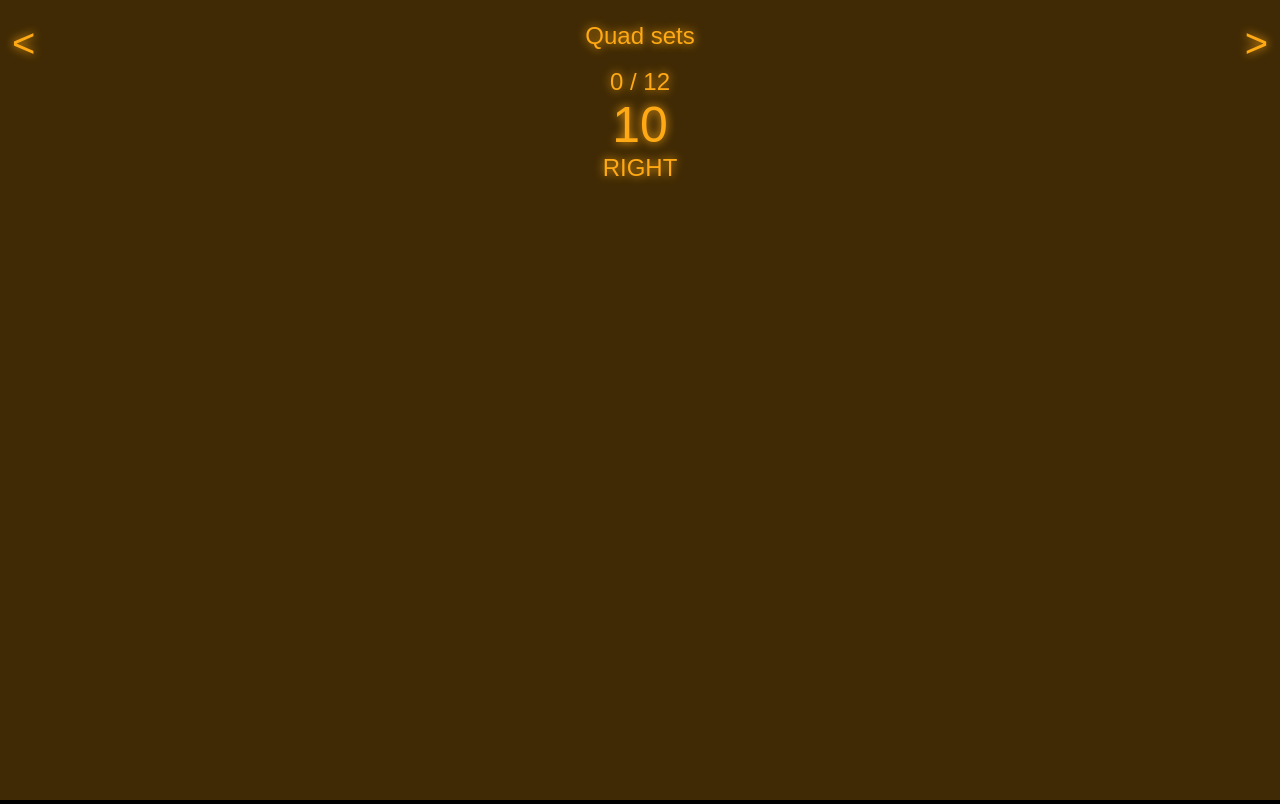
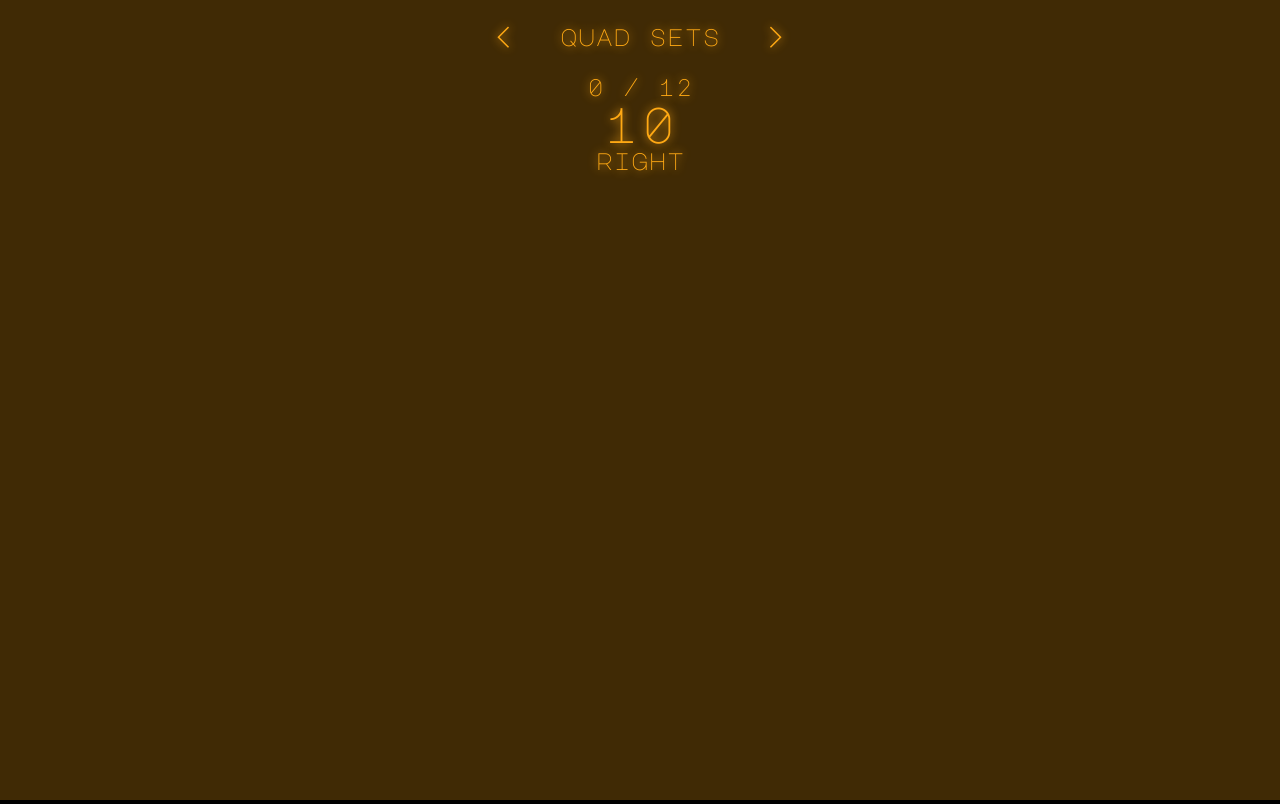
Before and after one commit to pungprakearti/rep-counter, a React (Create React App) app: page / in a window 1280 px wide. Built offline with nearby package versions, Linux system fonts and the light colour scheme.

Commit message:
Add font

```diff
--- a/public/index.html
+++ b/public/index.html
@@ -1,6 +1,7 @@
 <!DOCTYPE html>
 <html lang="en">
   <head>
+    <link href="https://fonts.googleapis.com/css2?family=Major+Mono+Display&display=swap" rel="stylesheet">
     <meta charset="utf-8" />
     <link rel="icon" href="%PUBLIC_URL%/favicon.ico" />
     <meta name="viewport" content="width=device-width, initial-scale=1" />
@@ -24,7 +25,7 @@
       work correctly both with client-side routing and a non-root public URL.
       Learn how to configure a non-root public URL by running `npm run build`.
     -->
-    <title>React App</title>
+    <title>Rep Counter</title>
   </head>
   <body>
     <noscript>You need to enable JavaScript to run this app.</noscript>
--- a/src/Counter.js
+++ b/src/Counter.js
@@ -181,12 +181,12 @@ export default class Counter extends Component {
       <div className='counter'>
         <button className={`counter_Button${rest ? ' rest' : ''}`} onClick={this.handleClick}>
           <div className='counter_ButtonInner'>
-            <button className='counter_ButtonInnerPrev' data-direction='prev' onClick={this.handleDirection}>
+            <div className='counter_ButtonInnerPrev' data-direction='prev' onClick={this.handleDirection}>
               {'<'}
-            </button>
-            <button className='counter_ButtonInnerNext' data-direction='next' onClick={this.handleDirection}>
+            </div>
+            <div className='counter_ButtonInnerNext' data-direction='next' onClick={this.handleDirection}>
               {'>'}
-            </button>
+            </div>
             {activity <= exercises.length - 1 ? (
               <Fragment>
                 <div className='counter_ButtonInnerActivity'>
@@ -197,9 +197,14 @@ export default class Counter extends Component {
                 </div>
             </Fragment>
             ) : (
-              <div className='counter_ButtonInnerActivity'>
-                {stretches[activity - exercises.length]}
-              </div>
+              <Fragment>
+                <div className='counter_ButtonInnerActivity'>
+                  {stretches[activity - exercises.length]}
+                </div>
+                <div className='counter_ButtonInnerRep'>
+                  - - -
+                </div>
+              </Fragment>
             )}
             {showFinish ? (
               <div>
--- a/src/counter.scss
+++ b/src/counter.scss
@@ -1,4 +1,5 @@
 @import './main.scss';
+@import url('https://fonts.googleapis.com/css2?family=Major+Mono+Display&display=swap');
 
 $color-default: #ffa914;
 $color-default-bg: rgba(255, 169, 20, 0.25);
@@ -7,17 +8,20 @@ $color-rest-bg: rgba(51, 143, 255, 0.25);
 
 
 .counter {
+  font-family: 'Major Mono Display', monospace;
+  font-size: 500px;
+
   &_Button {
     display: flex;
     justify-content: center;
     align-items: center;
     width: 100%;
     height: 100%;
+    padding: 0;
     background: none;
     border: none;
     color: $color-default;
     font-size: 24px;
-    // text-transform: uppercase;
     text-shadow: 0 0 10px $color-default;
     background-color: $color-default-bg;
 
@@ -43,16 +47,16 @@ $color-rest-bg: rgba(51, 143, 255, 0.25);
       display: flex;
       flex-direction: column;
       height: 100%;
+      max-width: 320px;
       width: 100%;
       position: relative;
       margin: 0 auto;
-      padding-top: 10px;
 
       &Activity {
         display: flex;
         justify-content: center;
         align-items: center;
-        min-height: 60px;
+        min-height: 72px;
         padding: 0 50px;
       }
 
@@ -68,7 +72,7 @@ $color-rest-bg: rgba(51, 143, 255, 0.25);
       &Next {
         display: block;
         position: absolute;
-        top: 3%;
+        top: 5px;
         z-index: 1;
         margin: 0 auto;
         border: none;
@@ -76,6 +80,7 @@ $color-rest-bg: rgba(51, 143, 255, 0.25);
         background: none;
         color: $color-default;
         text-shadow: 0 0 10px $color-default;
+        padding: 10px;
 
         &:focus {
           outline: none;
@@ -89,10 +94,6 @@ $color-rest-bg: rgba(51, 143, 255, 0.25);
       &Time {
         font-size: 50px;
       }
-
-      &Side {
-        text-transform: uppercase;
-      }
     }
   }
 }
--- a/src/main.scss
+++ b/src/main.scss
@@ -1,3 +1,5 @@
+@import url('https://fonts.googleapis.com/css2?family=Major+Mono+Display&display=swap');
+
 // Colors
 $violet: #b269df;
 $indigo: #6d68d1;
@@ -11,3 +13,8 @@ $red: #ee610f;
 html, body, #root, .App, .counter {
   height: 100%;
 }
+
+* {
+  font-family: 'Major Mono Display', monospace;
+  text-transform: lowercase;
+}
```
